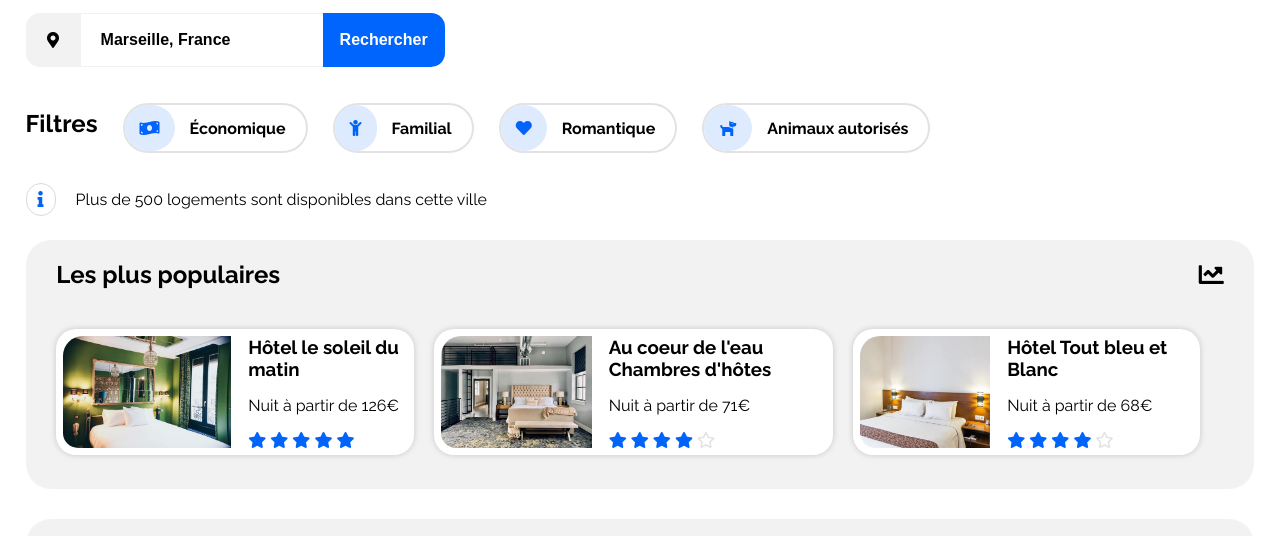
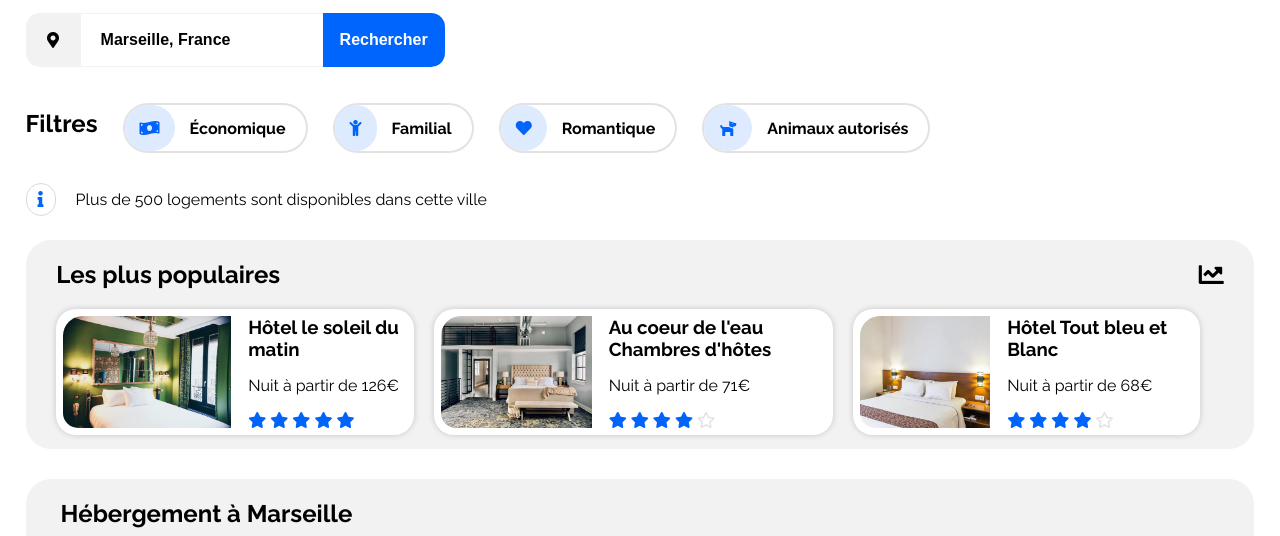
Before and after one commit to AdrienDev91/AdrienHartmann-2-21-05-2021, a plain HTML site: page index.html in a window 1280 px wide. Shown: the part 190-726 px from the top of the page. Drawn offline with Linux system fonts and the light colour scheme.

Commit message:
bloc populaire supression grid ajout flex

```diff
--- a/style.css
+++ b/style.css
@@ -331,6 +331,7 @@ a
 }
 
 /*BLOC POPULAIRE*/
+
 .bloc_populaire
 {
 	display:flex;
@@ -343,13 +344,18 @@ a
 
 .populaire-boites
 {
-	display: grid;
-	grid-template-columns: 1fr;
-	grid-template-rows: 0.25fr 1fr 1fr 1fr;
-	row-gap: 20px;
+	display: flex;
+    flex-direction: column;
 	width: 90%;
 	margin: auto;
 	padding-bottom: 35px;
+}
+
+.pop-box
+{
+    display: flex;
+    flex-direction: column;
+    gap: 15px;
 }
 
 .img-case2
```
Also changed, not shown: index.html (+1 -1 lines).
